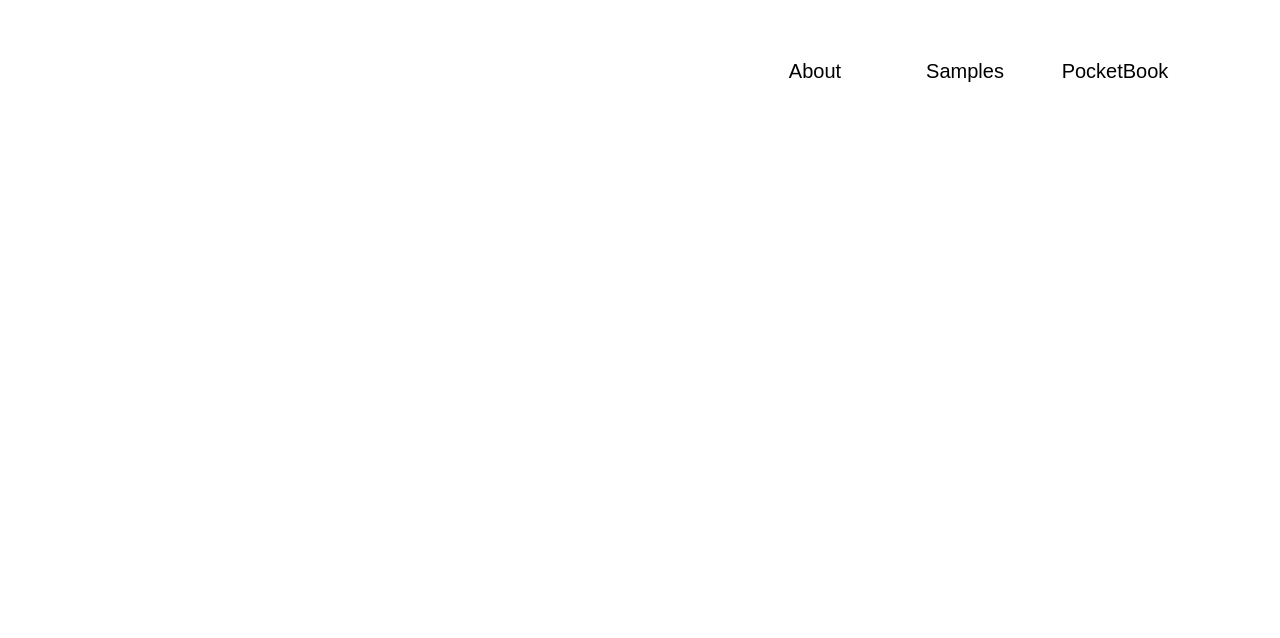
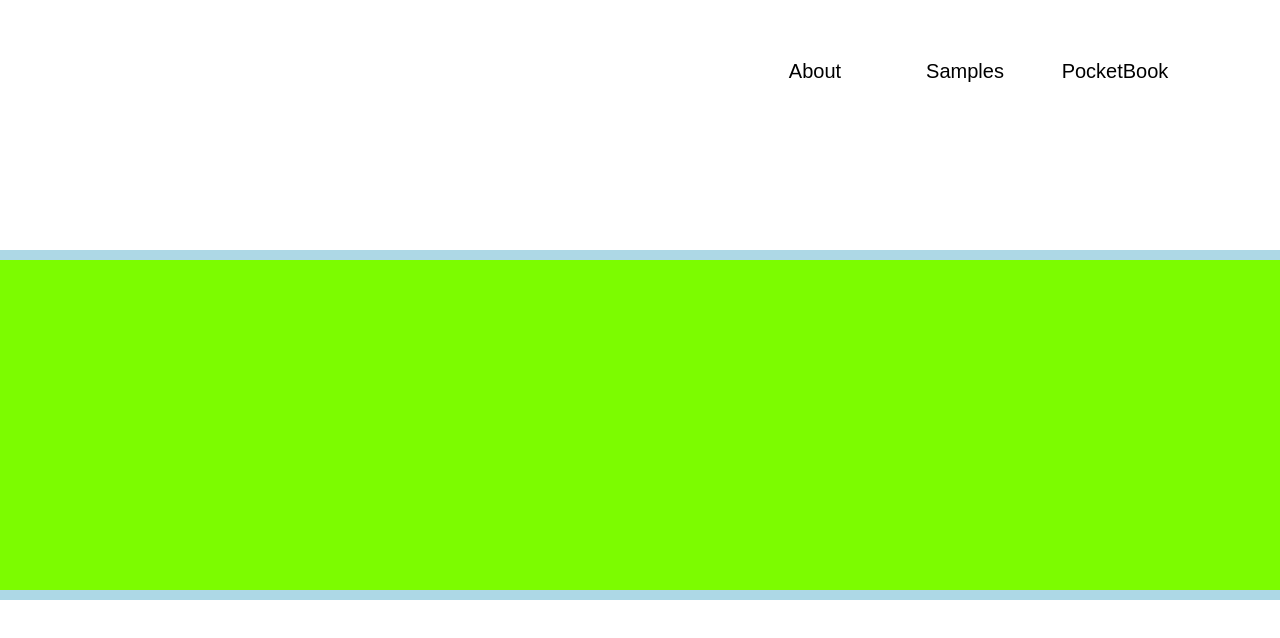
Before and after one commit to bekazw/Port, a React (Create React App) app in the folder port_0/: page / in a window 1280 px wide. Shown: the top 638 px of the page. Built offline with nearby package versions, Linux system fonts and the light colour scheme.

Commit message:
slide template

```diff
--- a/port_0/src/components/App/App.js
+++ b/port_0/src/components/App/App.js
@@ -3,6 +3,7 @@ import './App.css';
 
 import Logo from '../Logo/Logo';
 import BarElement from '../NavBar/NavBarElement/BarElement';
+import MainSlider from '../MainSlider/MainSlider'
 
 class App extends Component {
   render() {
@@ -12,6 +13,7 @@ class App extends Component {
         <BarElement NavBarTitle="About" left="1000px" />
         <BarElement NavBarTitle="Samples" left="1150px" />
         <BarElement NavBarTitle="PocketBook" left="1300px" />
+        <MainSlider />
       </div>
     );
   }
--- /dev/null
+++ b/port_0/src/components/MainSlider/Arrows/Arrow.css
@@ -0,0 +1,24 @@
+.SliderArrowL, .SliderArrowR{
+    width: 50px;
+    height: 50px;
+    background-color: red;
+    position: absolute;
+    top: 50%;
+    margin-top: -25px;
+    border-radius: 25px;
+}
+.SliderArrowL {
+    left: 10%;
+}
+.SliderArrowR {
+    left: 86%;
+
+}
+.SliderArrowL:hover,.SliderArrowR:hover {
+    width: 56px;
+    height: 56px;
+    box-shadow: 0 0 0 1px lightgreen;
+    margin-left: -3px;
+    margin-top: -28px;
+    border-radius: 28px;
+}
--- /dev/null
+++ b/port_0/src/components/MainSlider/Arrows/Arrow.js
@@ -0,0 +1,14 @@
+import React from 'react'
+import './Arrow.css'
+
+export default class Arrow extends React.Component {
+    constructor(props) {
+        super (props);
+    }
+    render() {
+        return (
+            <div className={"SliderArrow"+ this.props.direction}>
+            </div>
+        )
+    }
+}
--- /dev/null
+++ b/port_0/src/components/MainSlider/MainSlider.css
@@ -0,0 +1,9 @@
+.MainSlider {
+    width: 100%;
+    position: absolute;
+    top: 250px;
+    height: 350px;
+    left: 0;
+    background-color: lightblue;
+    overflow: hidden;
+}
--- /dev/null
+++ b/port_0/src/components/MainSlider/MainSlider.js
@@ -0,0 +1,38 @@
+import React from 'react'
+import "./MainSlider.css"
+
+import Arrow from './Arrows/Arrow';
+import Slide from './Slide/Slide';
+
+export default class MainSlider extends React.Component {
+    constructor(props) {
+        super (props)
+        this.state = {
+            slide1Number : 1,
+            slide2Number : 2
+        }
+        this._slideElement = this._slideElement.bind(this)
+    }
+
+    _slideElement = () => {
+        console.log("MOVe");
+        this.setState ({
+            slide1Number: 2,
+            slide2Number: 1
+        })
+    }
+    render() {
+
+        return (
+            <div className="MainSlider">
+
+                <Slide slideNum = {""+this.state.slide1Number} slideText = "Slide text #1" />
+                <Slide slideNum = {""+this.state.slide2Number} slideText = "Slide text #2" />
+
+                <Arrow direction="L" />
+                <Arrow direction="R" />
+
+            </div>
+        )
+    }
+}
--- /dev/null
+++ b/port_0/src/components/MainSlider/Slide/Slide.css
@@ -0,0 +1,13 @@
+.SlideElement {
+    position: absolute;
+    width: 90%;
+    height: 330px;
+    background-color: lawngreen;
+    top: 10px;
+}
+.Slide1 {
+    left: 5%;
+}
+.Slide2 {
+    left: 105%;
+}
--- /dev/null
+++ b/port_0/src/components/MainSlider/Slide/Slide.js
@@ -0,0 +1,16 @@
+import React from 'react';
+import './Slide.css';
+
+export default class Slide extends React.Component {
+    constructor(props) {
+        super (props)
+    }
+
+    render() {
+        return (
+            <div className = {"SlideElement Slide"+this.props.slideNum}>
+                {this.props.slideText}
+            </div>
+        )
+    }
+}
```
Also changed, not shown: port_0/package.json (line endings or trailing spaces), 1 other file (tests, documents, lock files or other folders).
